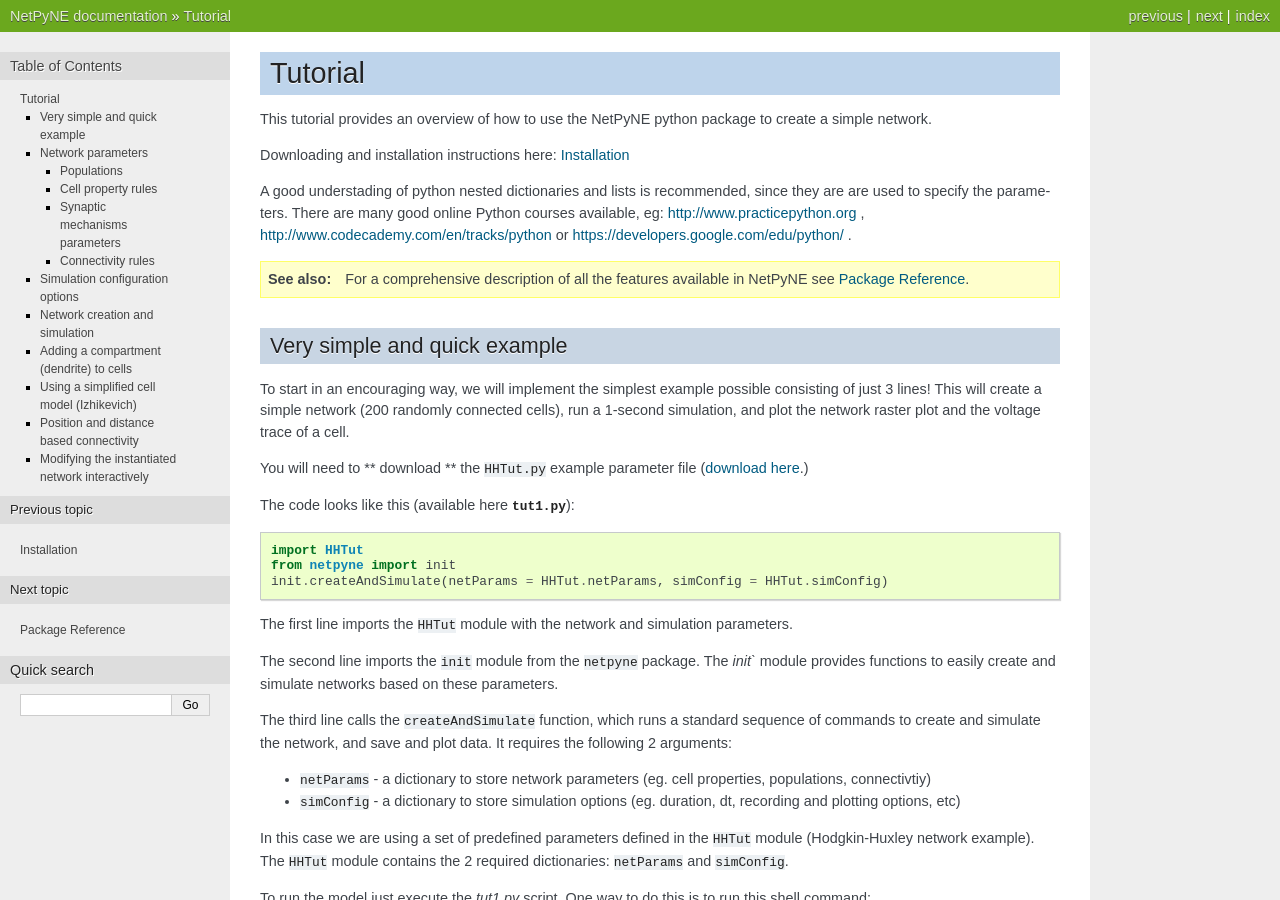
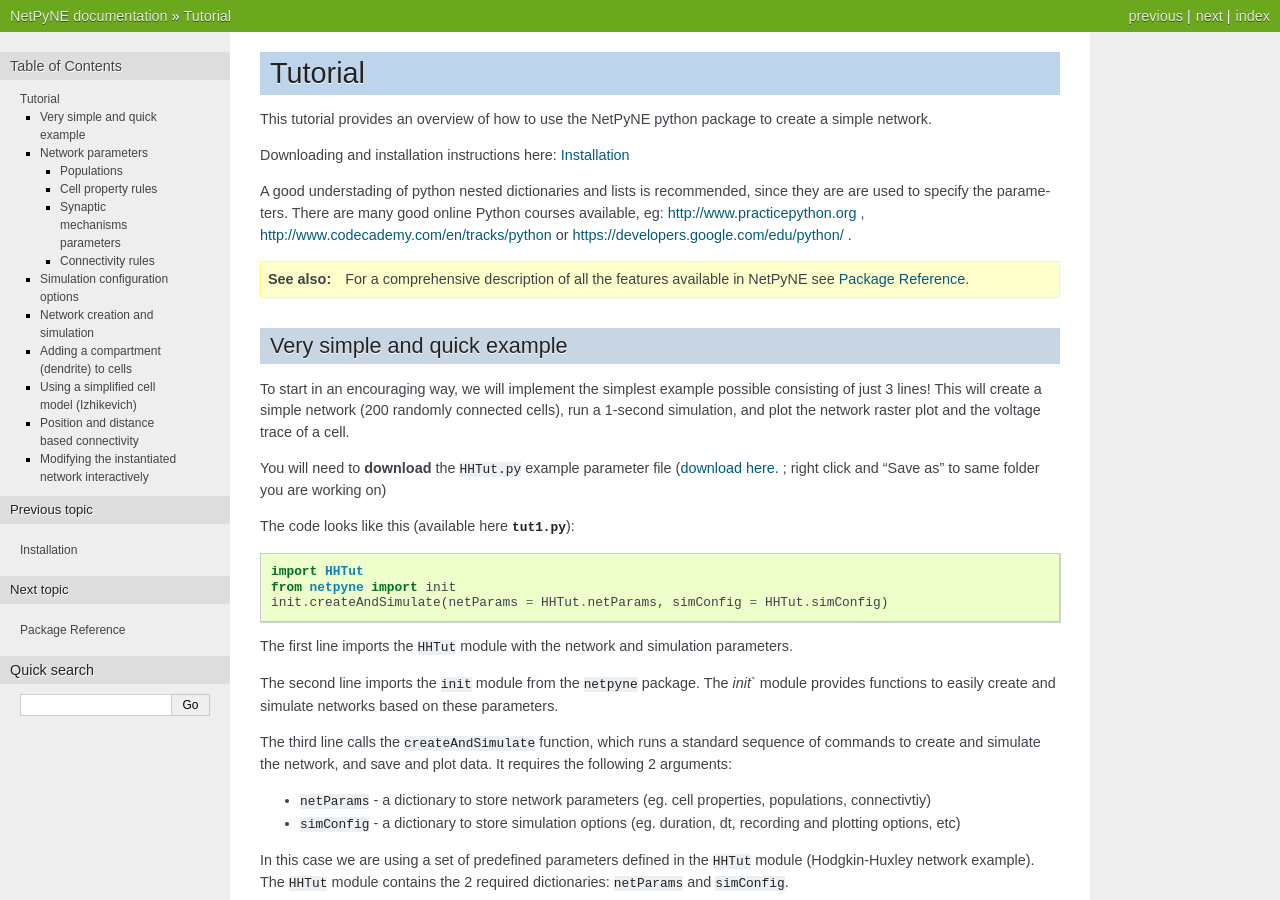
Before and after one commit to suny-downstate-medical-center/netpyne, a Sphinx documentation site: the page built from doc/source/tutorial.rst, in a window 1280 px wide and 900 px high. Built offline with Sphinx 7.4.7, drawn with Linux system fonts in a browser that asks for light colours.

Commit message:
fixed tut

```diff
--- a/doc/source/tutorial.rst
+++ b/doc/source/tutorial.rst
@@ -17,7 +17,7 @@ Very simple and quick example
 -------------------------------
 To start in an encouraging way, we will implement the simplest example possible consisting of just 3 lines! This will create a simple network (200 randomly connected cells), run a 1-second simulation, and plot the network raster plot and the voltage trace of a cell.
 
-You will need to ** download ** the ``HHTut.py`` example parameter file (`download here <https://raw.githubusercontent.com/Neurosim-lab/netpyne/master/examples/HHTut.py>`_.)
+You will need to **download** the ``HHTut.py`` example parameter file (`download here <https://raw.githubusercontent.com/Neurosim-lab/netpyne/master/examples/HHTut.py>`_. ; right click and "Save as" to same folder you are working on)
 
 The code looks like this (available here :download:`tut1.py <code/tut1.py>`)::
 
```
